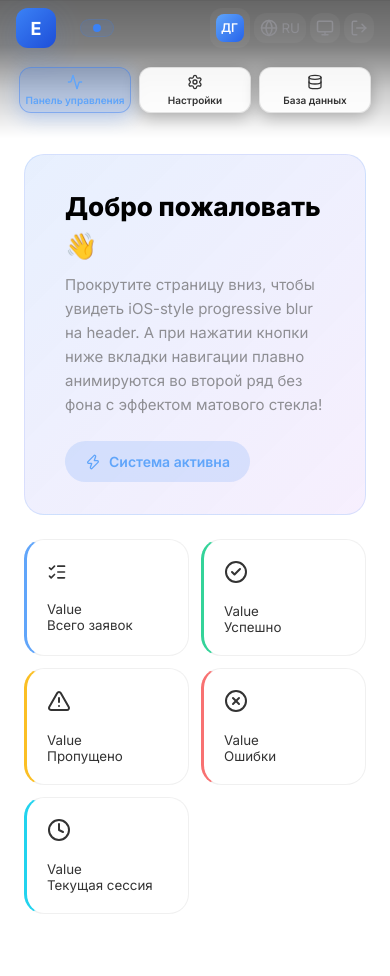
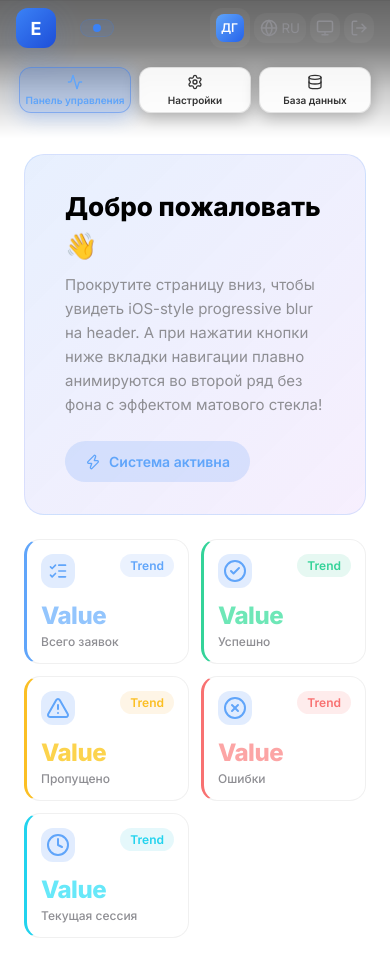
Before and after one commit to dmitriigorbunov1998/edsManager, a React (Vite) app: page / in a window 390 px wide. Shown: the top 976 px of the page. Built offline with nearby package versions, Linux system fonts and the light colour scheme.

Commit message:
(UDS): style/added-inner-css-properties

```diff
--- a/src/components/StatsCard/StatsCard.css
+++ b/src/components/StatsCard/StatsCard.css
@@ -49,9 +49,9 @@
   left: -50%;
   width: 200%;
   height: 200%;
-  background: readial-gradient(
+  background: radial-gradient(
     circle at center,
-    var(--starts-card-glow, transparent) 0%,
+    var(--stats-card-glow, transparent) 0%,
     transparent 70%
   );
   opacity: 0;
@@ -86,3 +86,172 @@
   justify-content: space-between;
   margin-bottom: 16px;
 }
+
+/* Icon - цвет через встроенный стиль или CSS-переменную */
+.stats-card-icon {
+  width: 44px;
+  height: 44px;
+  border-radius: var(--radius-md);
+  display: flex;
+  align-items: center;
+  justify-content: center;
+  background: var(--stats-card-icon-bg, var(--glass-bg-light));
+  color: var(--stats-card-icon-color, var(--text-muted));
+  transition: transform 0.3s ease;
+}
+
+.stats-card.blue .stats-card-icon {
+  background: var(--color-blue-icon-bg);
+  color: var(--color-blue-icon);
+}
+
+.stats-card.green .stats-card-icon {
+  background: var(--color-blue-icon-bg);
+  color: var(--color-blue-icon);
+}
+
+.stats-card.yellow .stats-card-icon {
+  background: var(--color-blue-icon-bg);
+  color: var(--color-blue-icon);
+}
+
+.stats-card.red .stats-card-icon {
+  background: var(--color-blue-icon-bg);
+  color: var(--color-blue-icon);
+}
+
+.stats-card.cyan .stats-card-icon {
+  background: var(--color-blue-icon-bg);
+  color: var(--color-blue-icon);
+}
+
+.stats-card-icon:hover {
+  transform: scale(1.1);
+}
+
+/* Trend Badge */
+.stats-card-trend {
+  font-size: 12px;
+  font-weight: 600;
+  padding: 4px 10px;
+  border-radius: var(--radius-full);
+  background: var(--stats-card-trend-bg, var(--glass-bg-light));
+  color: var(--stats-card-trend-text, var(--text-muted));
+}
+
+.stats-card.blue .stats-card-trend {
+  background: var(--color-blue-trend-bg);
+  color: var(--color-blue-trend-text);
+}
+
+.stats-card.green .stats-card-trend {
+  background: var(--color-green-trend-bg);
+  color: var(--color-green-trend-text);
+}
+
+.stats-card.yellow .stats-card-trend {
+  background: var(--color-yellow-trend-bg);
+  color: var(--color-yellow-trend-text);
+}
+
+.stats-card.red .stats-card-trend {
+  background: var(--color-red-trend-bg);
+  color: var(--color-red-trend-text);
+}
+
+.stats-card.cyan .stats-card-trend {
+  background: var(--color-cyan-trend-bg);
+  color: var(--color-cyan-trend-text);
+}
+
+/* Value */
+.stats-card-value {
+  font-size: 32px;
+  font-weight: 800;
+  line-height: 1;
+  margin-bottom: 6px;
+  color: var(--stats-card-value-color, var(--text-primary));
+  letter-spacing: -0.5px;
+}
+
+.stats-card.blue .stats-card-value {
+  color: var(--color-blue-value);
+}
+.stats-card.green .stats-card-value {
+  color: var(--color-green-value);
+}
+.stats-card.yellow .stats-card-value {
+  color: var(--color-yellow-value);
+}
+.stats-card.red .stats-card-value {
+  color: var(--color-red-value);
+}
+.stats-card.cyan .stats-card-value {
+  color: var(--color-cyan-value);
+}
+
+/* Title */
+.stats-card-title {
+  font-size: 13px;
+  font-weight: 500;
+  color: var(--text-muted);
+}
+
+/* Subtitle */
+.stats-card-subtitle {
+  font-size: 12px;
+  margin-top: 6px;
+  font-weight: 500;
+}
+
+.stats-card.blue .stats-card-subtitle {
+  color: var(--color-blue-subtitle);
+}
+.stats-card.green .stats-card-subtitle {
+  color: var(--color-green-subtitle);
+}
+.stats-card.yellow .stats-card-subtitle {
+  color: var(--color-yellow-subtitle);
+}
+.stats-card.red .stats-card-subtitle {
+  color: var(--color-red-subtitle);
+}
+.stats-card.cyan .stats-card-subtitle {
+  color: var(--color-cyan-subtitle);
+}
+
+/* ===== Mobile ===== */
+@media (max-width: 768px) {
+  .stats-card {
+    padding: 16px;
+    border-radius: var(--radius-lg);
+  }
+
+  .stats-card-icon {
+    width: 38px;
+    height: 38px;
+  }
+
+  .stats-card-value {
+    font-size: 26px;
+  }
+
+  .stats-card-title {
+    font-size: 12px;
+  }
+}
+
+@media (max-width: 480px) {
+  .stats-card {
+    padding: 14px;
+  }
+
+  .stats-card-icon {
+    width: 34px;
+    height: 34px;
+  }
+
+  .stats-card-value {
+    font-size: 24px;
+  }
+}
--- a/src/components/StatsCard/StatsCard.tsx
+++ b/src/components/StatsCard/StatsCard.tsx
@@ -13,10 +13,11 @@ export interface StatsCardProps {
 
 export const StatsCard = ({
   title,
-  /*value, */ icon,
+  /*value, */
+  icon,
   color,
   subtitle,
-  trend,
+  /* trend, */
   onClick,
 }: StatsCardProps) => {
   return (
@@ -29,7 +30,7 @@ export const StatsCard = ({
       <div className="stats-card-glow" />
       <div className="stats-card-top">
         <div className="stats-card-icon">{icon}</div>
-        {trend && <span className="stats-card-trend">{trend}</span>}
+        <span className="stats-card-trend">Trend</span>
       </div>
       <div className="stats-card-value">Value</div>
       <div className="stats-card-title">{title}</div>
```
